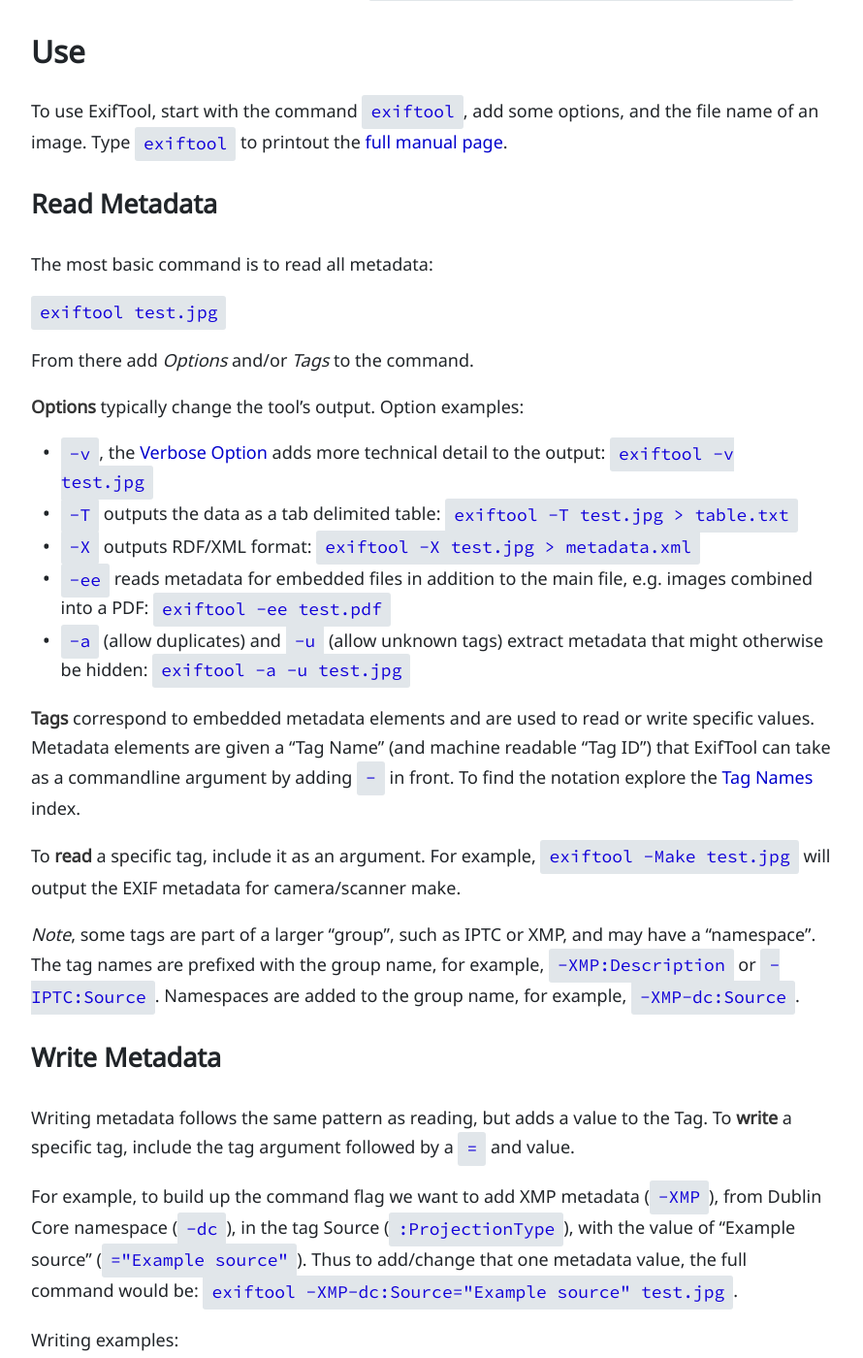
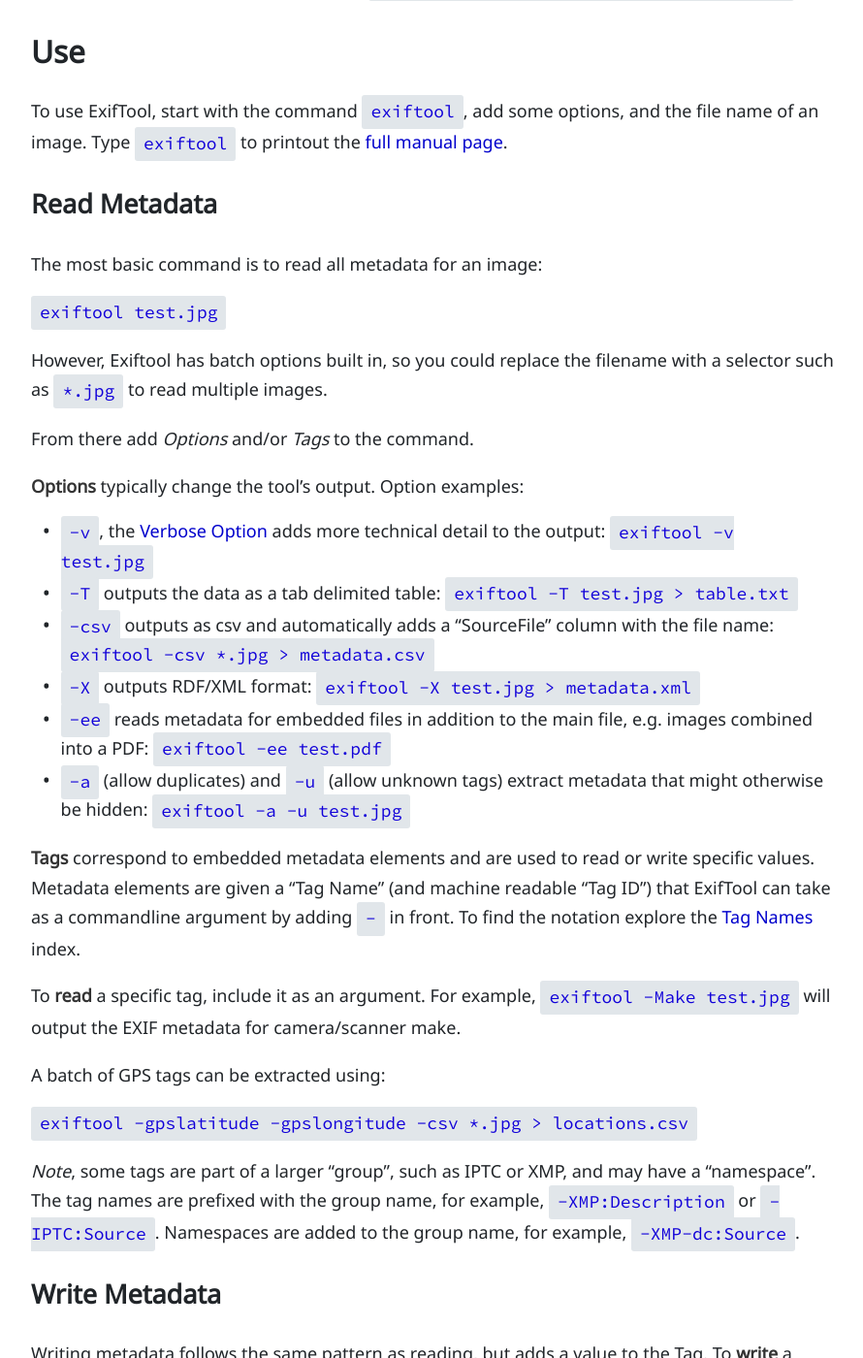
Before and after one commit to evanwill/_drafts, a Jekyll site: the page built from _notes/exiftool.md, in a window 1280 px wide and 1400 px high, scrolled down 1041 px. Shown: the whole window at 97% size, without its empty margins (194-1084 px from the left). Built offline with Jekyll 4.4.1, drawn with Linux system fonts in a browser that asks for light colours; some of the changed text lies outside the part shown.

Commit message:
exiftool links update

```diff
--- a/_notes/exiftool.md
+++ b/_notes/exiftool.md
@@ -29,31 +29,38 @@
 ## Use
 
 To use ExifTool, start with the command `exiftool`, add some options, and the file name of an image.
-Type `exiftool` to printout the [full manual page](https://sno.phy.queensu.ca/~phil/exiftool/exiftool_pod.html).
+Type `exiftool` to printout the [full manual page](https://exiftool.org/exiftool_pod.html).
 
 ### Read Metadata
 
-The most basic command is to read all metadata:
+The most basic command is to read all metadata for an image:
 
 `exiftool test.jpg`
+
+However, Exiftool has batch options built in, so you could replace the filename with a selector such as `*.jpg` to read multiple images.
 
 From there add *Options* and/or *Tags* to the command.
 
 **Options** typically change the tool's output.
 Option examples:
 
-- `-v`, the [Verbose Option](https://sno.phy.queensu.ca/~phil/exiftool/verbose.html) adds more technical detail to the output: `exiftool -v test.jpg`
+- `-v`, the [Verbose Option](https://exiftool.org/verbose.html) adds more technical detail to the output: `exiftool -v test.jpg`
 - `-T` outputs the data as a tab delimited table: `exiftool -T test.jpg > table.txt`
+- `-csv` outputs as csv and automatically adds a "SourceFile" column with the file name: `exiftool -csv *.jpg > metadata.csv`
 - `-X` outputs RDF/XML format: `exiftool -X test.jpg > metadata.xml`
 - `-ee` reads metadata for embedded files in addition to the main file, e.g. images combined into a PDF: `exiftool -ee test.pdf`
 - `-a` (allow duplicates) and `-u` (allow unknown tags) extract metadata that might otherwise be hidden: `exiftool -a -u test.jpg`
 
 **Tags** correspond to embedded metadata elements and are used to read or write specific values.
 Metadata elements are given a "Tag Name" (and machine readable "Tag ID") that ExifTool can take as a commandline argument by adding `-` in front.
-To find the notation explore the [Tag Names](https://sno.phy.queensu.ca/~phil/exiftool/TagNames/index.html) index.
+To find the notation explore the [Tag Names](https://exiftool.org/TagNames/index.html) index.
 
 To **read** a specific tag, include it as an argument.
 For example, `exiftool -Make test.jpg` will output the EXIF metadata for camera/scanner make.
+
+A batch of GPS tags can be extracted using:
+
+`exiftool -gpslatitude -gpslongitude -csv *.jpg > locations.csv`
 
 *Note*, some tags are part of a larger "group", such as IPTC or XMP, and may have a "namespace".
 The tag names are prefixed with the group name, for example, `-XMP:Description` or `-IPTC:Source`.
```
Also changed, not shown: other parts of _notes/exiftool.md (+3 -3 lines).
